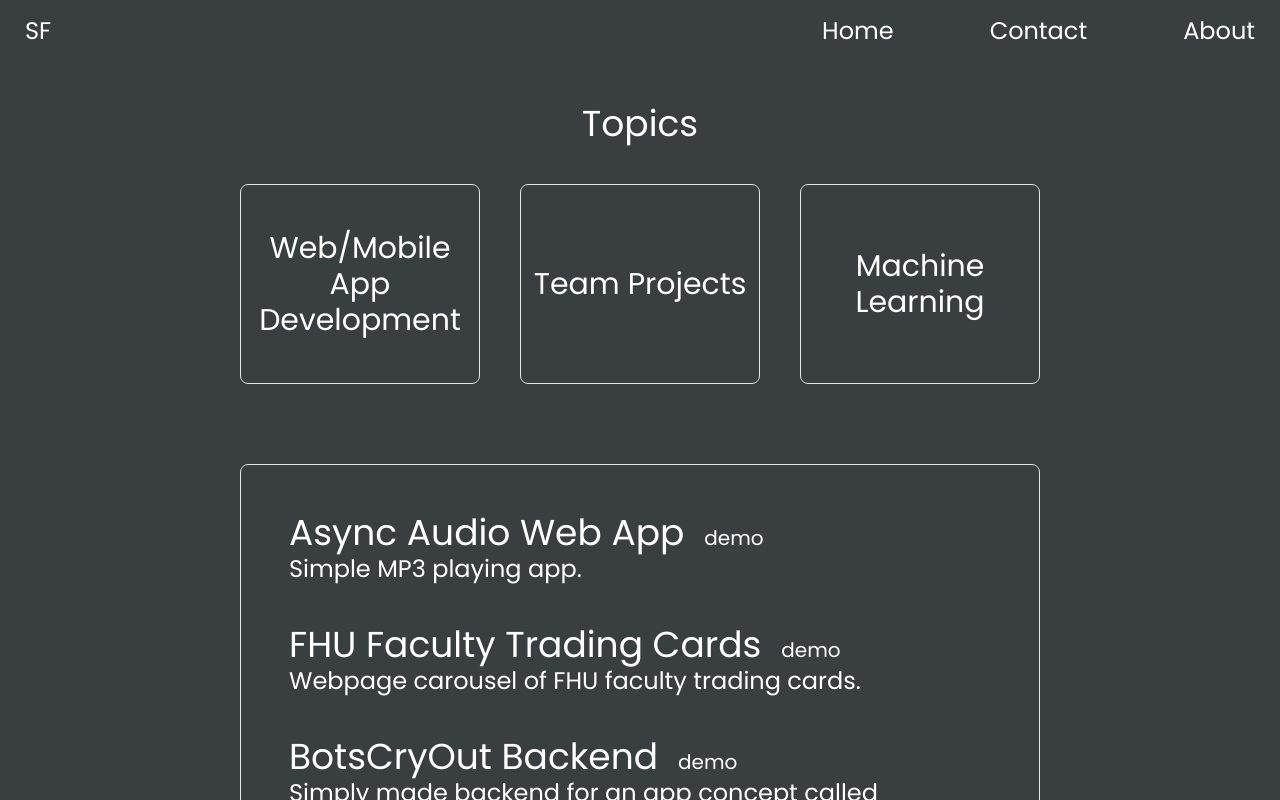
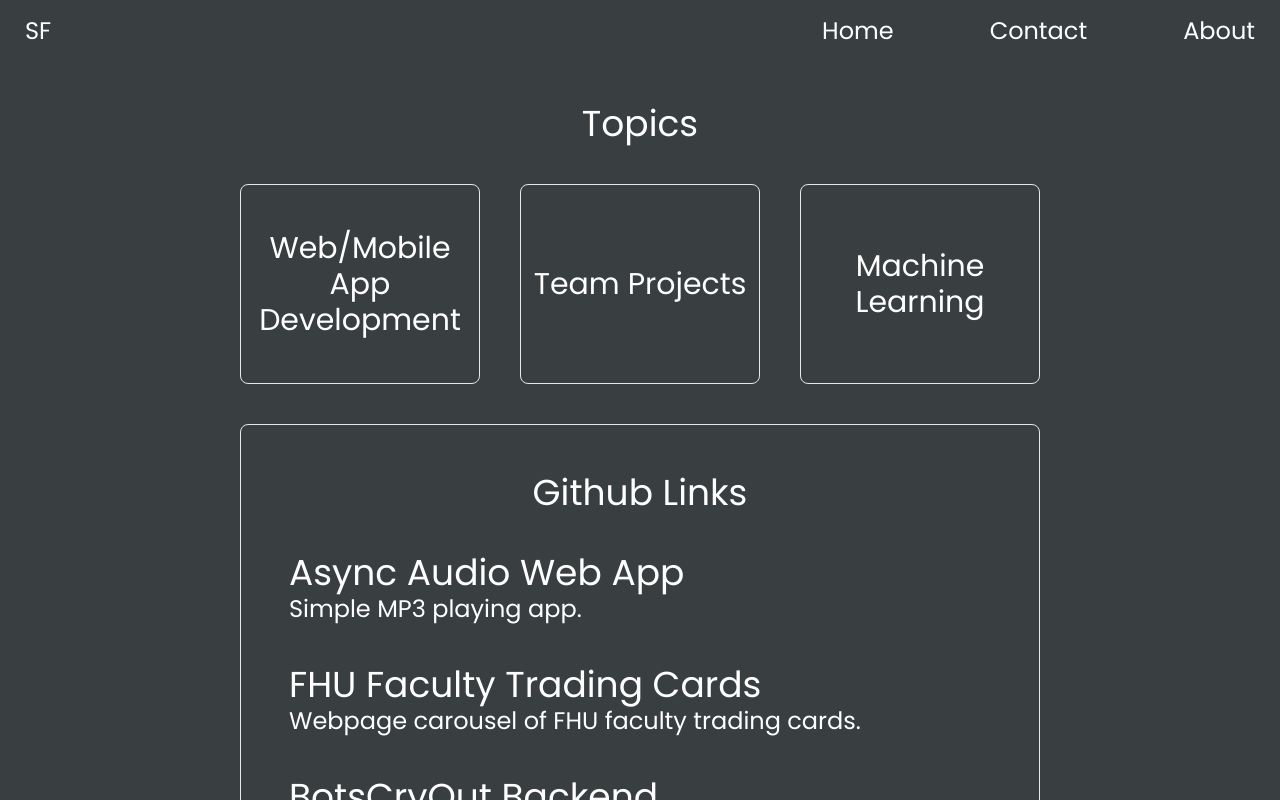
Before and after one commit to sflowers51/Resume-Site, a React (Vite) app: page /projects in a window 1280 px wide. Both pictures are taken after a click on the element "Web/Mobile App Development". Shown: the top 800 px of the page. Built offline with nearby package versions, Linux system fonts and the light colour scheme.

Commit message:
temporarily removed demo links for projects as most demos are not available as aof 5/19

```diff
--- a/package.json
+++ b/package.json
@@ -7,7 +7,7 @@
     "dev": "vite",
     "build": "tsc && vite build",
     "predeploy": "npm run build",
-    "deploy": "gh-pages -d dist",
+    "deploy": "gh-pages -d dist ",
     "lint": "eslint . --ext ts,tsx --report-unused-disable-directives --max-warnings 0",
     "preview": "vite preview"
   },
--- a/src/components/ProjectWell.tsx
+++ b/src/components/ProjectWell.tsx
@@ -14,12 +14,33 @@ interface ProjectWellProps {
 
 const ProjectWell: React.FC<ProjectWellProps> = ({ content }) => {
   return (
-    <div className="lg:w-[800px] md:w-[600px] w-[300px] border rounded-lg grid grid-cols-2 grid-rows gap-y-10  lg:p-12 md:p-10 p-5 m-10">
+    <div className="lg:w-[800px] md:w-[600px] w-[300px] border rounded-lg flex flex-col   lg:p-12 md:p-10 p-5 ">
+      <h1 className="text-center md:text-3xl lg:text-4xl">Github Links</h1>
       {content.map((link, index) => (
-        <div key={index} className="col-span-2">
-          <a href={link.link} target="_blank" rel="noopener noreferrer" className="lg:text-4xl md:text-2xl text-xl hover:text-[#CCCCCC]">{link.projectname}</a>
-          <a href={link.demo} target="_blank" rel="noopener noreferrer" className="lg:text-xl md:text-lg text-md px-5 hover:text-[#CCCCCC] hover:underline">demo</a>
-          <p className="md:text-2xl text-lg">{link.description}</p>
+        <div
+          key={index}
+        >
+          <div className="flex flex-row justify-between  md:mt-10 mt-6">
+
+            <a
+              href={link.link}
+
+              target="_blank"
+              rel="noopener noreferrer"
+              className="lg:text-4xl md:text-2xl text-xl hover:text-[#CCCCCC]"
+            >
+              {link.projectname}
+            </a>
+            {/* <a
+              href={link.demo}
+              target="_blank"
+              rel="noopener noreferrer"
+              className="lg:text-xl md:text-lg text-md px-5 hover:text-[#CCCCCC] hover:underline "
+            >
+              demo
+            </a> */}
+          </div>
+          <p className="md:text-2xl">{link.description}</p>
         </div>
       ))}
     </div>
```
